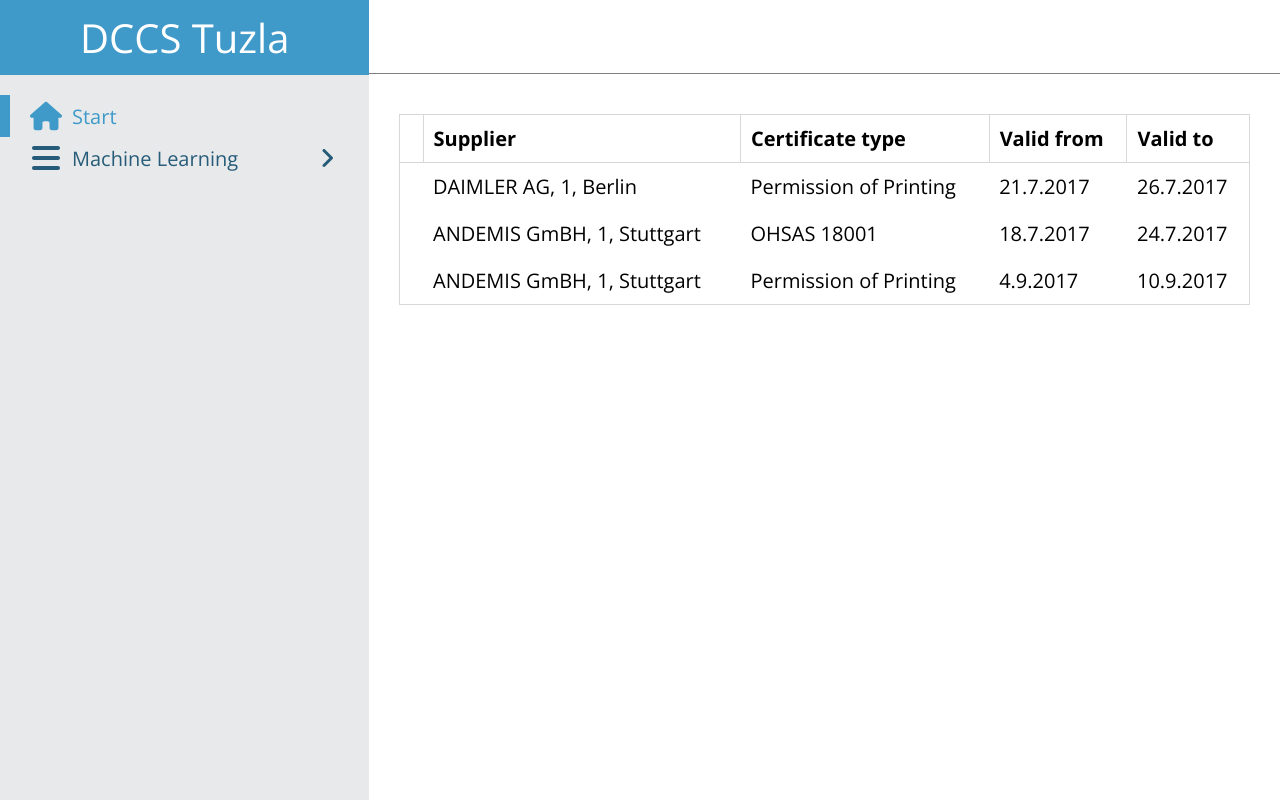
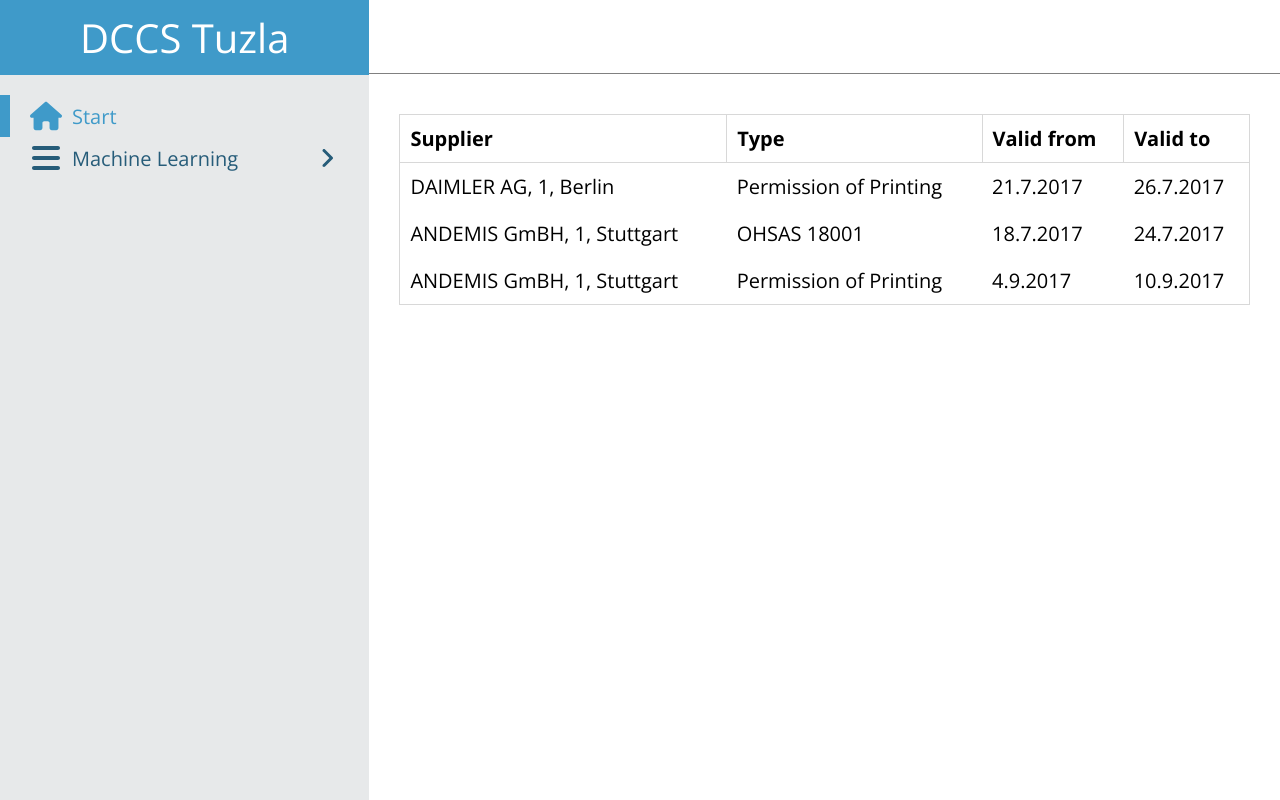
Before and after one commit to norman135/certificate-manager-norman, a React app: page /example-1 in a window 1280 px wide. Built offline with nearby package versions, Linux system fonts and the light colour scheme.

Commit message:
task2 - KAN-11 - add models and utils folder and separate models and types into their own files

```diff
--- /dev/null
+++ b/src/common/components/table/Table.tsx
@@ -0,0 +1,32 @@
+import { FC } from 'react';
+import './Table.css';
+
+interface TableProps {
+	columns: string[];
+	data: string[][];
+}
+
+const Table: FC<TableProps> = ({ columns, data }): JSX.Element => {
+	return (
+		<table>
+			<thead>
+				<tr>
+					{columns.map((column) => (
+						<th key={column}>{column}</th>
+					))}
+				</tr>
+			</thead>
+			<tbody>
+				{data.map((row) => (
+					<tr key={row[0]}>
+						{row.map((column) => (
+							<td key={column}>{column}</td>
+						))}
+					</tr>
+				))}
+			</tbody>
+		</table>
+	);
+};
+
+export default Table;
--- /dev/null
+++ b/src/common/utils/format-date.utils.ts
@@ -0,0 +1,9 @@
+const formatDate = (date: Date): string => {
+	const day = date.getDate();
+	const month = date.getMonth();
+	const year = date.getFullYear();
+
+	return `${day}.${month}.${year}`;
+};
+
+export default formatDate;
--- a/src/pages/example-1/Example1.tsx
+++ b/src/pages/example-1/Example1.tsx
@@ -1,67 +1,21 @@
 import { FC } from 'react';
+import certificates from './certificates-mock-data';
+import Table from '../../common/components/table/Table';
+import formatDate from '../../common/utils/format-date.utils';
 import './Example1.css';
-
-type Certificate = {
-	supplier: string;
-	type: string;
-	validFrom: Date;
-	validTo: Date;
-};
-
-const certificates: Certificate[] = [
-	{
-		supplier: 'DAIMLER AG, 1, Berlin',
-		type: 'Permission of Printing',
-		validFrom: new Date('08-21-2017'),
-		validTo: new Date('08-26-2017'),
-	},
-	{
-		supplier: 'ANDEMIS GmBH, 1, Stuttgart',
-		type: 'OHSAS 18001',
-		validFrom: new Date('08-18-2017'),
-		validTo: new Date('08-24-2017'),
-	},
-	{
-		supplier: 'ANDEMIS GmBH, 1, Stuttgart',
-		type: 'Permission of Printing',
-		validFrom: new Date('10-04-2017'),
-		validTo: new Date('10-10-2017'),
-	},
-];
-
-const formatDate = (date: Date): string => {
-	const day = date.getDate();
-	const month = date.getMonth();
-	const year = date.getFullYear();
-
-	return `${day}.${month}.${year}`;
-};
 
 const Example1: FC = (): JSX.Element => {
 	return (
 		<div className="certificates-table">
-			<table>
-				<thead>
-					<tr>
-						<th />
-						<th>Supplier</th>
-						<th>Certificate type</th>
-						<th>Valid from</th>
-						<th>Valid to</th>
-					</tr>
-				</thead>
-				<tbody>
-					{certificates.map((certificate) => (
-						<tr key={certificate.supplier}>
-							<td />
-							<td>{certificate.supplier}</td>
-							<td>{certificate.type}</td>
-							<td>{formatDate(certificate.validFrom)}</td>
-							<td>{formatDate(certificate.validTo)}</td>
-						</tr>
-					))}
-				</tbody>
-			</table>
+			<Table
+				columns={['Supplier', 'Type', 'Valid from', 'Valid to']}
+				data={certificates.map((certificate) => [
+					certificate.supplier,
+					certificate.type,
+					formatDate(certificate.validFrom),
+					formatDate(certificate.validTo),
+				])}
+			/>
 		</div>
 	);
 };
--- /dev/null
+++ b/src/pages/example-1/certificates-mock-data.ts
@@ -0,0 +1,24 @@
+import Certificate from '../../common/models/certificate.model';
+
+const certificates: Certificate[] = [
+	{
+		supplier: 'DAIMLER AG, 1, Berlin',
+		type: 'Permission of Printing',
+		validFrom: new Date('08-21-2017'),
+		validTo: new Date('08-26-2017'),
+	},
+	{
+		supplier: 'ANDEMIS GmBH, 1, Stuttgart',
+		type: 'OHSAS 18001',
+		validFrom: new Date('08-18-2017'),
+		validTo: new Date('08-24-2017'),
+	},
+	{
+		supplier: 'ANDEMIS GmBH, 1, Stuttgart',
+		type: 'Permission of Printing',
+		validFrom: new Date('10-04-2017'),
+		validTo: new Date('10-10-2017'),
+	},
+];
+
+export default certificates;
```
Also changed, not shown: src/common/models/certificate.model.ts (added, +8 -0 lines), src/common/components/button/Button.css (renamed from src/common/button/Button.css), src/common/components/button/Button.tsx (renamed from src/common/button/Button.tsx), src/common/components/table/Table.css (added).
